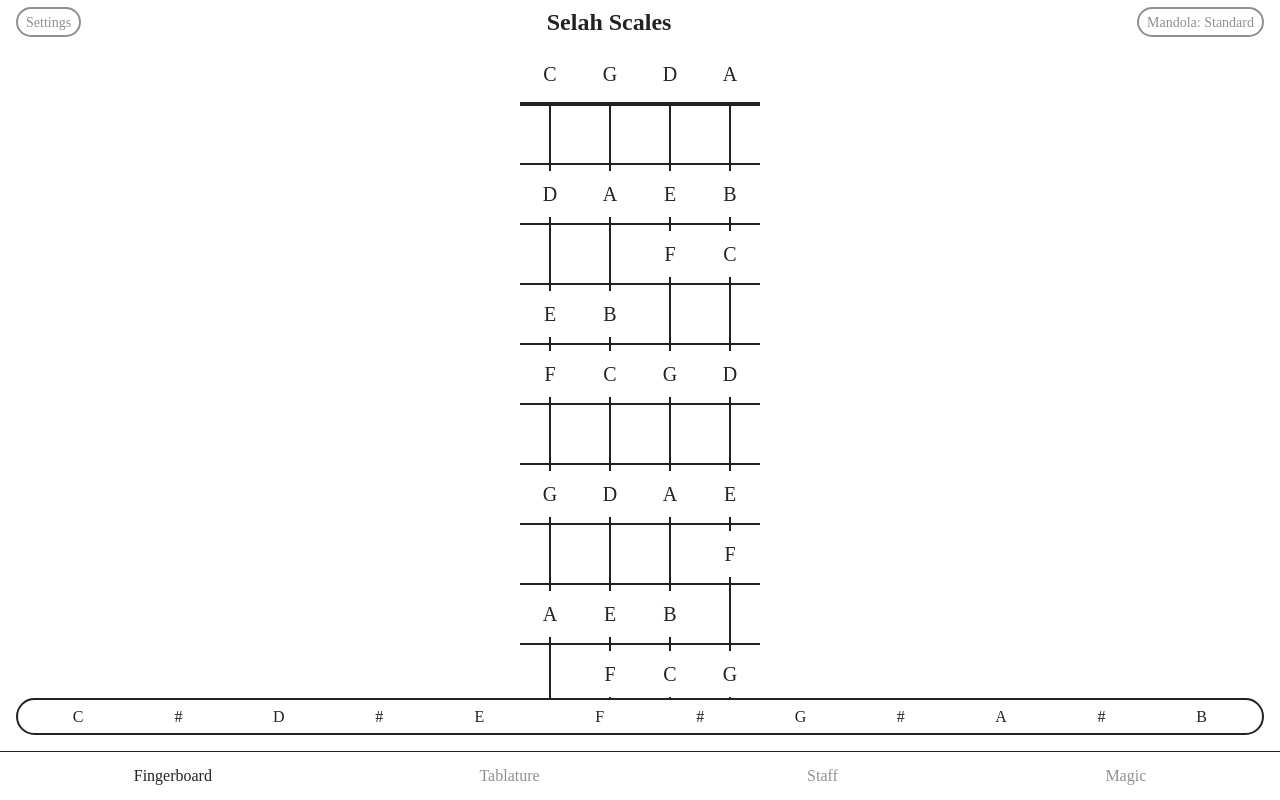
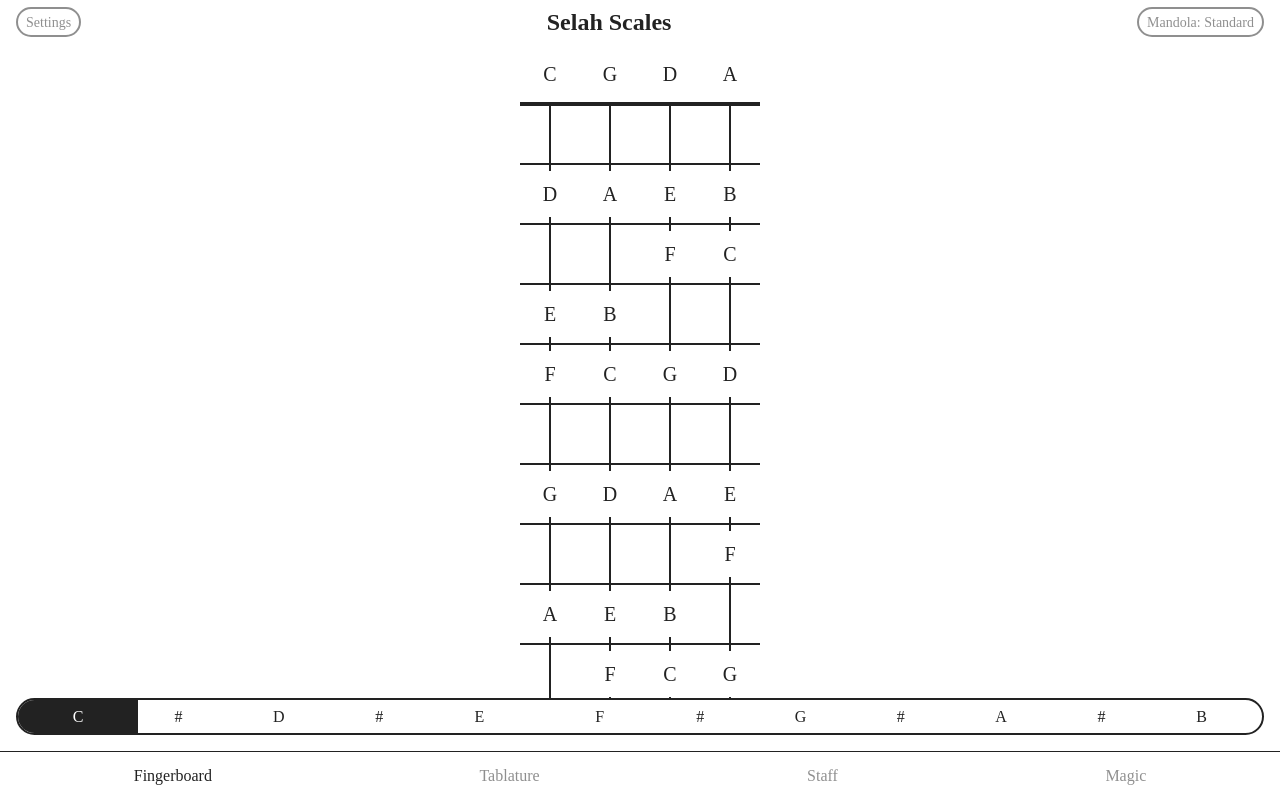
Before and after one commit to jamesfinley/SvelteSelahExperiments, a Svelte app: page / in a window 1280 px wide. Built offline with nearby package versions, Linux system fonts and the light colour scheme.

Commit message:
Refactored RootNoteControl

```diff
--- a/src/components/RootNoteControl.svelte
+++ b/src/components/RootNoteControl.svelte
@@ -6,19 +6,17 @@
 
 	export let rootNote;
 
-	$: cClasses = `root-note-control--root ${rootNote == 'C' || rootNote == 'C#' ? 'root-note-control--selected' : ''}`;
-	$: dClasses = `root-note-control--root ${rootNote == 'D' || rootNote == 'D#' ? 'root-note-control--selected' : ''}`;
-	$: eClasses = `root-note-control--root ${rootNote == 'E' ? 'root-note-control--selected' : ''}`;
-	$: fClasses = `root-note-control--root ${rootNote == 'F' || rootNote == 'F#' ? 'root-note-control--selected' : ''}`;
-	$: gClasses = `root-note-control--root ${rootNote == 'G' || rootNote == 'G#' ? 'root-note-control--selected' : ''}`;
-	$: aClasses = `root-note-control--root ${rootNote == 'A' || rootNote == 'A#' ? 'root-note-control--selected' : ''}`;
-	$: bClasses = `root-note-control--root ${rootNote == 'B' ? 'root-note-control--selected' : ''}`;
+	const rootClass = "root-note-control--root";
+	const accidentalClass = "root-note-control--accidental";
+	const selectedClass = 'root-note-control--selected';
 
-	$: cSharpClasses = `root-note-control--accidental ${rootNote == 'C#' ? 'root-note-control--selected' : ''}`;
-	$: dSharpClasses = `root-note-control--accidental ${rootNote == 'D#' ? 'root-note-control--selected' : ''}`;
-	$: fSharpClasses = `root-note-control--accidental ${rootNote == 'F#' ? 'root-note-control--selected' : ''}`;
-	$: gSharpClasses = `root-note-control--accidental ${rootNote == 'G#' ? 'root-note-control--selected' : ''}`;
-	$: aSharpClasses = `root-note-control--accidental ${rootNote == 'A#' ? 'root-note-control--selected' : ''}`;
+	function rootNoteIsSelected(base, rootNote, expected1, expected2) {
+		const rootNoteName = rootNote.name;
+		if (expected1 && expected2) {
+			return base + ' ' + (rootNoteName == expected1.name || rootNoteName == expected2.name ? selectedClass : '');
+		}
+		return base + ' ' + (rootNoteName == expected1.name ? selectedClass : '');
+	}
 </script>
 
 <style type="text/scss">
@@ -52,62 +50,62 @@
 
 <nav class="root-note-control">
 	<button
-		class={cClasses}
+		class={rootNoteIsSelected(rootClass, rootNote, Notes.c, Notes.cSharp)}
 		on:click={() => {dispatch('changeRootNote', {rootNote: Notes.c})}}>
 		C
 	</button>
 	<button
-		class={cSharpClasses}
+		class={rootNoteIsSelected(accidentalClass, rootNote, Notes.cSharp)}
 		on:click={() => {dispatch('changeRootNote', {rootNote: Notes.cSharp})}}>
 		#
 	</button>
 	<button
-		class={dClasses}
+		class={rootNoteIsSelected(rootClass, rootNote, Notes.d, Notes.dSharp)}
 		on:click={() => {dispatch('changeRootNote', {rootNote: Notes.d})}}>
 		D
 	</button>
 	<button
-		class={dSharpClasses}
+		class={rootNoteIsSelected(accidentalClass, rootNote, Notes.dSharp)}
 		on:click={() => {dispatch('changeRootNote', {rootNote: Notes.dSharp})}}>
 		#
 	</button>
 	<button
-		class={eClasses}
+		class={rootNoteIsSelected(rootClass, rootNote, Notes.e)}
 		on:click={() => {dispatch('changeRootNote', {rootNote: Notes.e})}}>
 		E
 	</button>
 	<button
-		class={fClasses}
+		class={rootNoteIsSelected(rootClass, rootNote, Notes.f, Notes.fSharp)}
 		on:click={() => {dispatch('changeRootNote', {rootNote: Notes.f})}}>
 		F
 	</button>
 	<button
-		class={fSharpClasses}
+		class={rootNoteIsSelected(accidentalClass, rootNote, Notes.fSharp)}
 		on:click={() => {dispatch('changeRootNote', {rootNote: Notes.fSharp})}}>
 		#
 	</button>
 	<button
-		class={gClasses}
+		class={rootNoteIsSelected(rootClass, rootNote, Notes.g, Notes.gSharp)}
 		on:click={() => {dispatch('changeRootNote', {rootNote: Notes.g})}}>
 		G
 	</button>
 	<button
-		class={gSharpClasses}
+		class={rootNoteIsSelected(accidentalClass, rootNote, Notes.gSharp)}
 		on:click={() => {dispatch('changeRootNote', {rootNote: Notes.gSharp})}}>
 		#
 	</button>
 	<button
-		class={aClasses}
+		class={rootNoteIsSelected(rootClass, rootNote, Notes.a, Notes.aSharp)}
 		on:click={() => {dispatch('changeRootNote', {rootNote: Notes.a})}}>
 		A
 	</button>
 	<button
-		class={aSharpClasses}
+		class={rootNoteIsSelected(accidentalClass, rootNote, Notes.aSharp)}
 		on:click={() => {dispatch('changeRootNote', {rootNote: Notes.aSharp})}}>
 		#
 	</button>
 	<button
-		class={bClasses}
+		class={rootNoteIsSelected(rootClass, rootNote, Notes.b)}
 		on:click={() => {dispatch('changeRootNote', {rootNote: Notes.b})}}>
 		B
 	</button>
```
